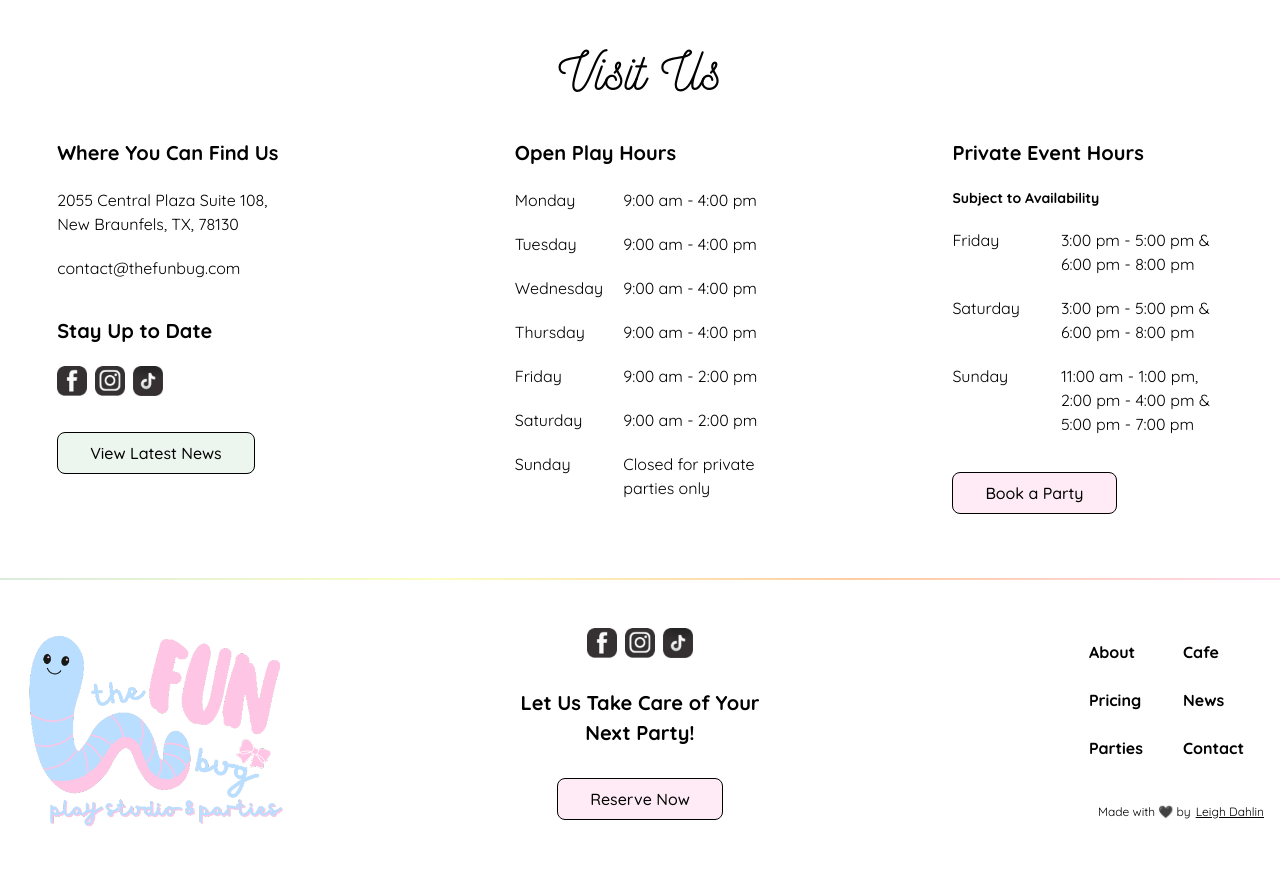
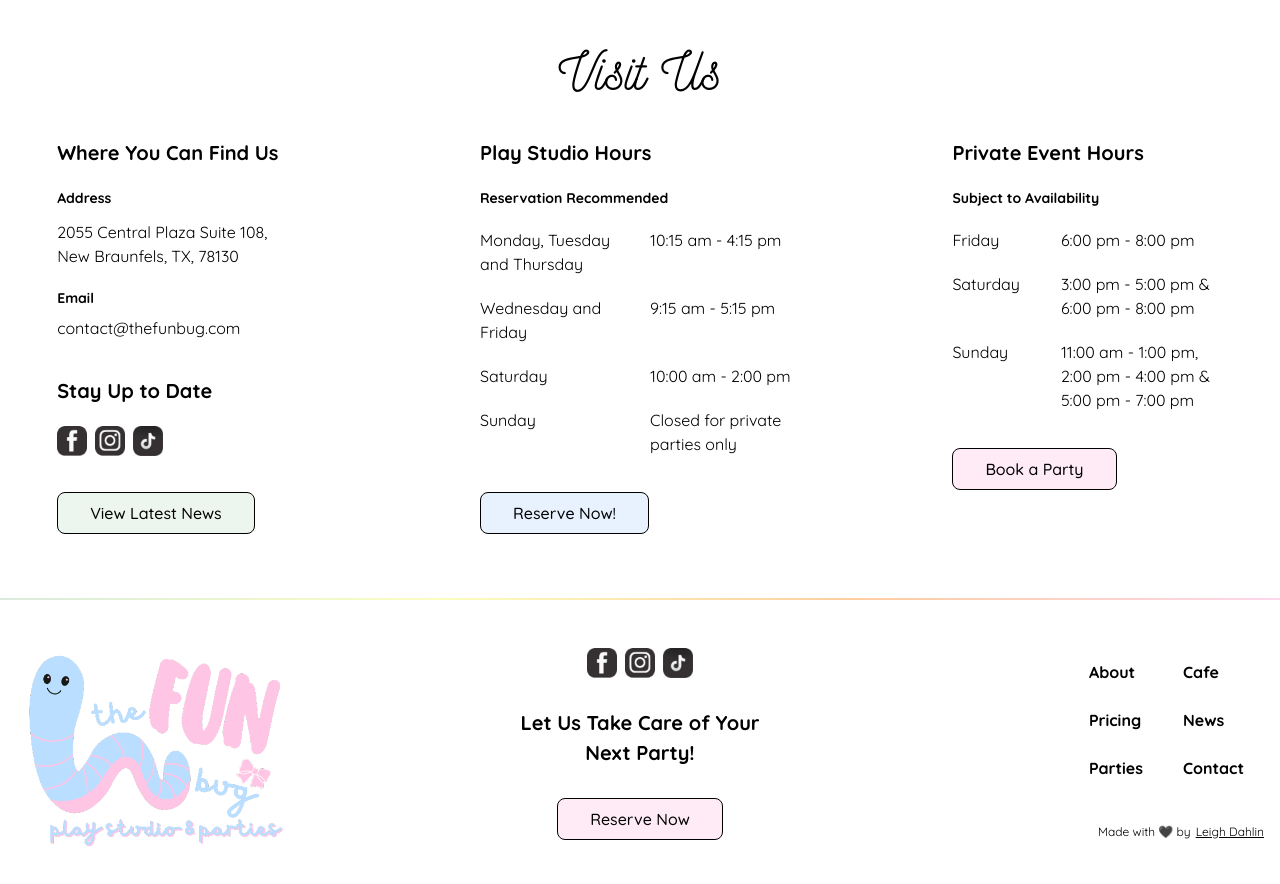
Before and after one commit to the-fun-bug/the-fun-bug, a Next.js app: page / in a window 1280 px wide. Shown: the part 2280-3164 px from the top of the page. Built offline with nearby package versions, Linux system fonts and the light colour scheme.

Commit message:
update visit us layout and hours data

```diff
--- a/content/website-info/hours.yml
+++ b/content/website-info/hours.yml
@@ -1,12 +1,9 @@
 openPlayHours:
-  monday: 9:00 am - 4:00 pm
-  tuesday: 9:00 am - 4:00 pm
-  wednesday: 9:00 am - 4:00 pm
-  thursday: 9:00 am - 4:00 pm
-  friday: 9:00 am - 2:00 pm
-  saturday: 9:00 am - 2:00 pm
+  mtt: 10:15 am - 4:15 pm
+  wf: 9:15 am - 5:15 pm
+  saturday: 10:00 am - 2:00 pm
   sunday: Closed for private parties only
 partyHours:
   sunday: 11:00 am - 1:00 pm, 2:00 pm - 4:00 pm & 5:00 pm - 7:00 pm
   saturday: 3:00 pm - 5:00 pm & 6:00 pm - 8:00 pm
-  friday: 3:00 pm - 5:00 pm & 6:00 pm - 8:00 pm
+  friday: 6:00 pm - 8:00 pm
--- a/src/components/common/VisitUs.tsx
+++ b/src/components/common/VisitUs.tsx
@@ -18,6 +18,10 @@
           <div className="flex lg:w-[32%] mx-auto justify-start">
             <div className="flex flex-col gap-[1.25rem] text-center lg:text-left items-center lg:items-start w-fit">
               <h2>Where You Can Find Us</h2>
+              <div>
+                <h3 className="font-bold text-sm text-center lg:text-left mb-[12px]">
+                  Address
+                </h3>
                 <Link
                   href="http://maps.google.com/?q=2055 Central Plaza Suite 108, New Braunfels, TX, 78130"
                   rel="noreferrer"
@@ -26,9 +30,15 @@
                   2055 Central Plaza Suite 108, <br />
                   New Braunfels, TX, 78130
                 </Link>
+              </div>
+              <div>
+                <h3 className="font-bold text-sm text-center lg:text-left mb-2">
+                  Email
+                </h3>
                 <Link href="mailto:contact@thefunbug.com">
                   contact@thefunbug.com
                 </Link>
+              </div>
               {/* <Link href="tel:+12814550896">281-455-0896</Link> */}
               <h2 className="mt-[1rem]">Stay Up to Date</h2>
               <div className="flex gap-[0.5rem]">
@@ -46,7 +56,6 @@
                     placeholder="blur"
                   />
                 </Link>
-                {/* TO DO: REPLACE WITH LINKS */}
                 <Link
                   href="https://www.instagram.com/thefunbugplaystudio/profilecard/?igsh=c3I0MW41ZHMxNTEx"
                   target="_blank"
@@ -84,36 +93,33 @@
             </div>
           </div>
           <div className="flex justify-center lg:w-[32%] mx-auto">
-            <div className="w-fit flex flex-col gap-[1.25rem]">
-              <h2 className="text-center lg:text-left">Open Play Hours</h2>
+            <div className="w-fit flex flex-col gap-[1.25rem] items-center lg:items-start">
+              <h2 className="text-center lg:text-left">Play Studio Hours</h2>
+              <h3 className="font-bold text-sm text-center lg:text-left">
+                Reservation Recommended
+              </h3>
               <div className="flex gap-[1.25rem]">
-                <p className="w-[88.5px]">Monday</p>
-                <p className="w-[142px]">{openPlayHours.monday}</p>
+                <p className="w-[150px]">Monday, Tuesday and Thursday</p>
+                <p className="w-[150px]">{openPlayHours.mtt}</p>
               </div>
               <div className="flex gap-[1.25rem]">
-                <p className="w-[88.5px]">Tuesday</p>
-                <p className="w-[142px]">{openPlayHours.tuesday}</p>
+                <p className="w-[150px]">Wednesday and Friday</p>
+                <p className="w-[150px]">{openPlayHours.wf}</p>
               </div>
               <div className="flex gap-[1.25rem]">
-                <p className="w-[88.5px]">Wednesday</p>
-                <p className="w-[142px]">{openPlayHours.wednesday}</p>
+                <p className="w-[150px]">Saturday</p>
+                <p className="w-[150px]">{openPlayHours.saturday}</p>
               </div>
               <div className="flex gap-[1.25rem]">
-                <p className="w-[88.5px]">Thursday</p>
-                <p className="w-[142px]">{openPlayHours.thursday}</p>
+                <p className="w-[150px]">Sunday</p>
+                <p className="w-[150px]">{openPlayHours.sunday}</p>
               </div>
-              <div className="flex gap-[1.25rem]">
-                <p className="w-[88.5px]">Friday</p>
-                <p className="w-[142px]">{openPlayHours.friday}</p>
-              </div>
-              <div className="flex gap-[1.25rem]">
-                <p className="w-[88.5px]">Saturday</p>
-                <p className="w-[142px]">{openPlayHours.saturday}</p>
-              </div>
-              <div className="flex gap-[1.25rem]">
-                <p className="w-[88.5px]">Sunday</p>
-                <p className="w-[142px]">{openPlayHours.sunday}</p>
-              </div>
+              <ButtonLink
+                buttonText="Reserve Now!"
+                buttonLink="https://thefunbug.as.me/?calendarID=11786092"
+                buttonClass="bg-soft-blue hover:bg-worm-blue my-0"
+                external={true}
+              />
             </div>
           </div>
           <div className="flex justify-end lg:w-[32%] mx-auto">
```
Also changed, not shown: src/types/types.ts (+2 -5 lines). Lines whose indentation alone changed are shown as unchanged.
